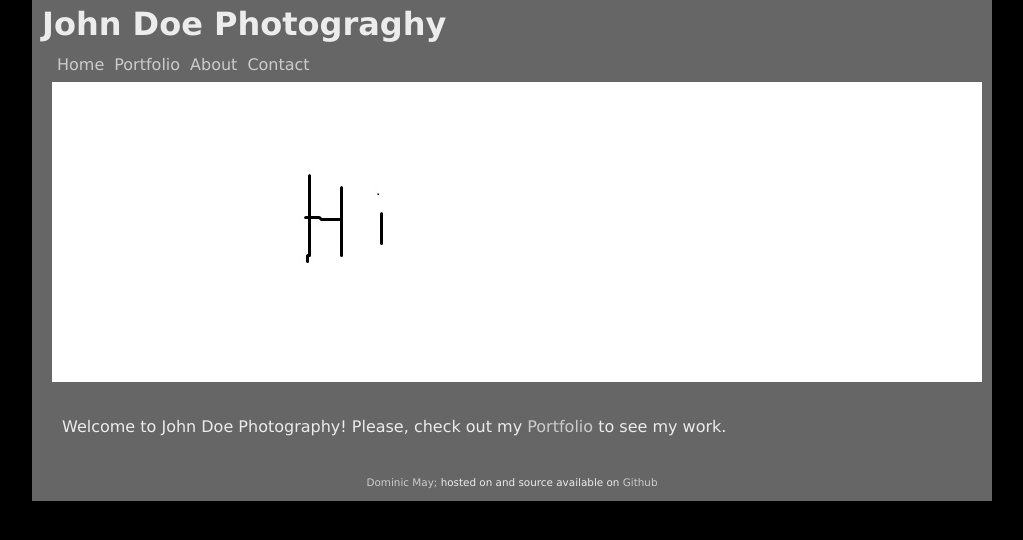
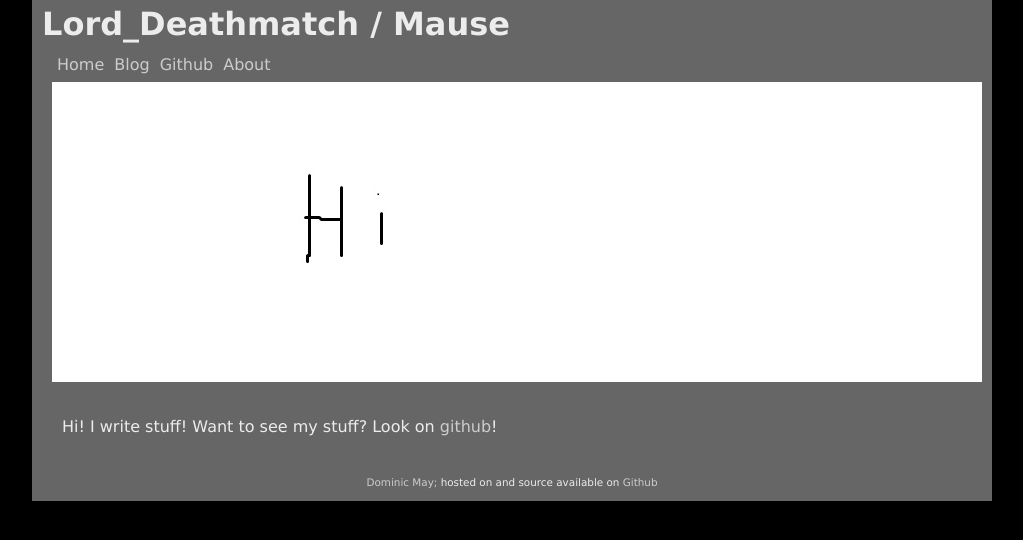
Before and after one commit to Mause/mause.github.com, a Jekyll site: the page built from index.html, in a window 1280 px wide. Shown: the top 540 px of the page, without its empty margins (128-1151 px from the left). Built offline with Jekyll 4.4.1, drawn with Linux system fonts in a browser that asks for light colours.

Commit message:
More work, following the example somewhat

```diff
--- a/_layouts/default.html
+++ b/_layouts/default.html
@@ -11,15 +11,15 @@
   <div id="main">
 
     <header>
-      <h1> John Doe Photograghy </h1>
+      <h1> Lord_Deathmatch / Mause </h1>
     <header>
 
     <nav role="navigation">
       <ul>
         <li><a href="/">Home</a></li>
-        <li><a href="/portfolio/">Portfolio</a></li>
+		<li><a href="/blog/">Blog</a></li>
+        <li><a href="http://github.com/Mause">Github</a></li>
         <li><a href="/about">About</a></li>
-        <li><a href="/contact">Contact</a></li>
       </ul>
     </nav>
 
--- a/index.html
+++ b/index.html
@@ -7,6 +7,6 @@ layout: default
 
 <section class="content">
   <p>
-  Welcome to John Doe Photography! Please, check out my <a href="/portfolio/">Portfolio</a> to see my work.
+	Hi! I write stuff! Want to see my stuff? Look on <a href="http://github.com/Mause">github</a>!
   </p>
 </section>
```
Also changed, not shown: _layouts/blog_entry.html (added, +9 -0 lines), _posts/2012-04-25-code.md (added, +6 -0 lines), blog/index.html (added, +23 -0 lines), index_old.html (added, +77 -0 lines), img/code.jpg (added).
